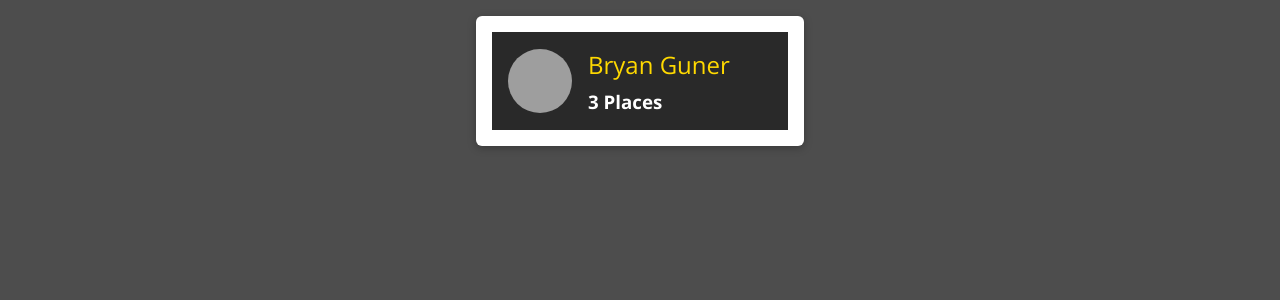
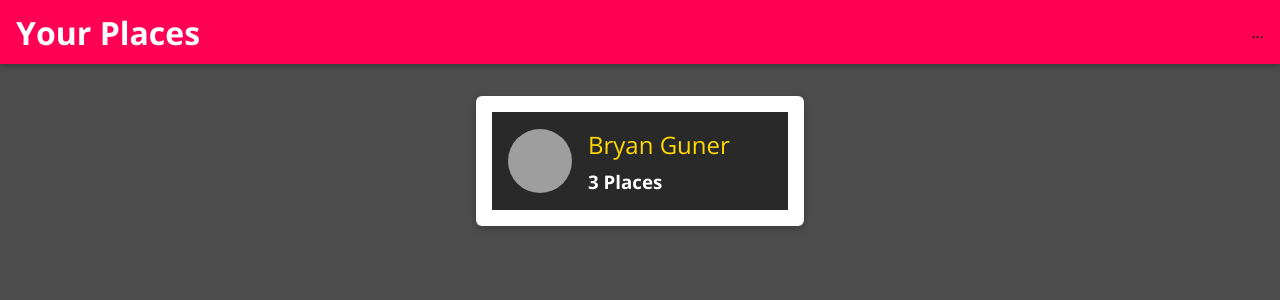
Before and after one commit to bgoonz/MERN-STACK, a React (Create React App) app in the folder frontend/: page / in a window 1280 px wide. Shown: the top 300 px of the page. Built offline with nearby package versions, Linux system fonts and the light colour scheme; grey boxes are pictures that could not be loaded.

Commit message:
added Main Header

```diff
--- a/frontend/src/App.js
+++ b/frontend/src/App.js
@@ -7,9 +7,12 @@
 } from "react-router-dom";
 import Users from "./user/pages/Users";
 import NewPlace from "./places/pages/NewPlace";
+import MainNavigation from "./shared/components/Navigation/MainNavigation";
 const App = () => {
   return (
     <Router>
+      <MainNavigation />
+      <main>
         <Switch>
           <Route path="/" exact>
             <Users />
@@ -19,6 +22,7 @@
           </Route>
           <Redirect to="/" />
         </Switch>
+      </main>
     </Router>
   );
 };
--- /dev/null
+++ b/frontend/src/shared/components/Navigation/MainHeader.css
@@ -0,0 +1,23 @@
+.main-header {
+  width: 100%;
+  height: 4rem;
+  display: flex;
+  align-items: center;
+  position: fixed;
+  top: 0;
+  left: 0;
+  background: #ff0055;
+  box-shadow: 0 2px 6px rgba(0, 0, 0, 0.26);
+  padding: 0 1rem;
+  z-index: 5;
+}
+
+main {
+  margin-top: 5rem;
+}
+
+@media (min-width: 768px) {
+  .main-header {
+    justify-content: space-between;
+  }
+}
--- /dev/null
+++ b/frontend/src/shared/components/Navigation/MainHeader.js
@@ -0,0 +1,9 @@
+import React from "react";
+
+import "./MainHeader.css";
+
+const MainHeader = (props) => {
+  return <header className="main-header">{props.children}</header>;
+};
+
+export default MainHeader;
--- /dev/null
+++ b/frontend/src/shared/components/Navigation/MainNavigation.css
@@ -0,0 +1,45 @@
+.main-navigation__menu-btn {
+  width: 3rem;
+  height: 3rem;
+  background: transparent;
+  border: none;
+  display: flex;
+  flex-direction: column;
+  justify-content: space-around;
+  margin-right: 2rem;
+  cursor: pointer;
+}
+
+.main-navigation__menu-btn span {
+  display: block;
+  width: 3rem;
+  height: 2.5px;
+  background: white;
+}
+
+.main-navigation__title {
+  color: white;
+}
+
+.main-navigation__title a {
+  text-decoration: none;
+  color: white;
+}
+
+.main-navigation__header-nav {
+  display: none;
+}
+
+.main-navigation__drawer-nav {
+  height: 100%;
+}
+
+@media (min-width: 768px) {
+  .main-navigation__menu-btn {
+    display: none;
+  }
+
+  .main-navigation__header-nav {
+    display: block;
+  }
+}
--- /dev/null
+++ b/frontend/src/shared/components/Navigation/MainNavigation.js
@@ -0,0 +1,22 @@
+import React from "react";
+import { NavLink, Link } from "react-router-dom";
+import MainHeader from "./MainHeader";
+import "./MainNavigation.css";
+
+const MainNavigation = (props) => {
+  return (
+    <MainHeader>
+      <button className="main-navigation__menu-btn">
+        <span />
+        <span />
+        <span />
+      </button>
+      <h1 className="main-navigation__title">
+        <Link to="/"> Your Places</Link>
+      </h1>
+      <nav>...</nav>
+    </MainHeader>
+  );
+};
+
+export default MainNavigation;
--- a/frontend/src/user/components/UsersList.js
+++ b/frontend/src/user/components/UsersList.js
@@ -1,12 +1,17 @@
 import React from "react";
+
+import UserItem from "./UserItem";
+import Card from "../../shared/components/UIElements/Card";
+
 import "./UsersList.css";
-import UserItem from "./UserItem";
 
 const UsersList = (props) => {
   if (props.items.length === 0) {
     return (
       <div className="center">
-        <h2>No users found.</h2>
+        <Card>
+          <h2>No users found.</h2>
+        </Card>
       </div>
     );
   }
```
Also changed, not shown: frontend/src/shared/components/Navigation/NavLinks.css (added), frontend/src/shared/components/Navigation/NavLinks.js (added), frontend/src/shared/components/Navigation/SideDrawer.css (added), frontend/src/shared/components/Navigation/SideDrawer.js (added), 1 other file (tests, documents, lock files or other folders). Lines whose indentation alone changed are shown as unchanged.
